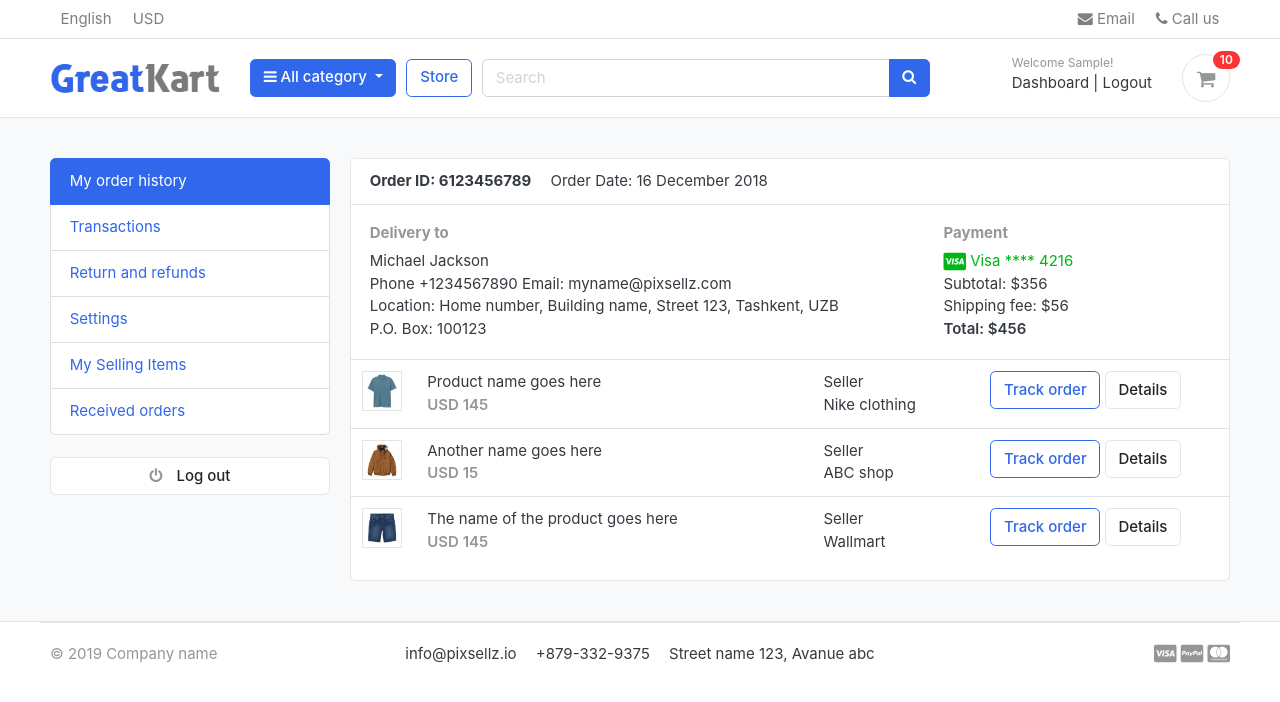
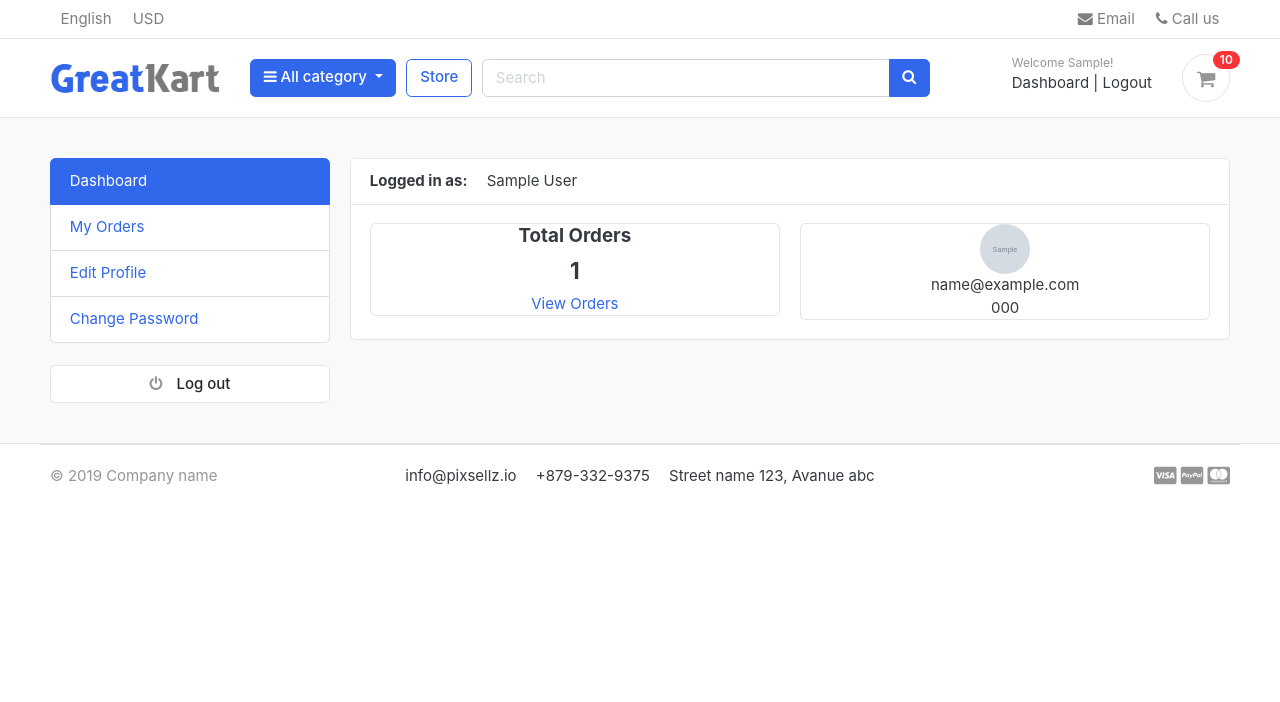
Before and after one commit to ArtemVdovyk/greatkart, a Django app: page /accounts/ in a window 1280 px wide. Shown: the top 702 px of the page. Run offline with Django 5.2, Linux system fonts and the light colour scheme; a user stored in the database is signed in; tables that the repository leaves empty hold one stand-in row (values such as "Sample post"); grey boxes marked "Sample" are stand-in pictures; some libraries are stand-ins or nearby versions; some web fonts are replaced.

Commit message:
Added my account functionalities

```diff
--- a/accounts/models.py
+++ b/accounts/models.py
@@ -70,3 +70,19 @@ class Account(AbstractBaseUser):
 
     def has_module_perms(self, add_label) -> bool:
         return True
+
+
+class UserProfile(models.Model):
+    user = models.OneToOneField(Account, on_delete=models.CASCADE)
+    profile_picture = models.ImageField(upload_to="userprofile/", blank=True)
+    address_line_1 = models.CharField(max_length=100, blank=True)
+    address_line_2 = models.CharField(max_length=100, blank=True)
+    country = models.CharField(max_length=50, blank=True)
+    state = models.CharField(max_length=50, blank=True)
+    city = models.CharField(max_length=50, blank=True)
+
+    def __str__(self) -> str:
+        return self.user.first_name
+
+    def full_address(self):
+        return f"{self.address_line_1} {self.address_line_2}"
--- a/accounts/urls.py
+++ b/accounts/urls.py
@@ -15,4 +15,9 @@ urlpatterns = [
          views.reset_password_validate,
          name="reset_password_validate"),
     path("reset_password/", views.reset_password, name="reset_password"),
+    path("my_orders/", views.my_orders, name="my_orders"),
+    path("edit_profile/", views.edit_profile, name="edit_profile"),
+    path("change_password/", views.change_password, name="change_password"),
+    path("order_detail/<int:order_id>/",
+         views.order_detail, name="order_detail"),
 ]
--- a/accounts/views.py
+++ b/accounts/views.py
@@ -1,4 +1,4 @@
-from django.shortcuts import render, redirect
+from django.shortcuts import render, redirect, get_object_or_404
 from django.contrib import auth, messages
 from django.contrib.auth.decorators import login_required
 from django.contrib.auth.tokens import default_token_generator
@@ -11,8 +11,9 @@ import requests
 
 from carts.models import Cart, CartItem
 from carts.views import _cart_id
-from .forms import RegistrationForm
-from .models import Account
+from orders.models import Order, OrderProduct
+from .forms import RegistrationForm, UserForm, UserProfileForm
+from .models import Account, UserProfile
 
 
 def register(request):
@@ -35,6 +36,11 @@ def register(request):
             )
             user.phone_number = phone_number
             user.save()
+
+            profile = UserProfile()
+            profile.user_id = user.id
+            profile.profile_picture = "default/default-user.png"
+            profile.save()
 
             current_site = get_current_site(request)
             mail_subject = "Please activate your account"
@@ -147,7 +153,17 @@ def activate(request, uidb64, token):
 
 @login_required(login_url="login")
 def dashboard(request):
-    return render(request, "accounts/dashboard.html")
+    orders = Order.objects.order_by("-created_at")\
+        .filter(user_id=request.user.id, is_ordered=True)
+    orders_count = orders.count()
+
+    user_profile = UserProfile.objects.get(user_id=request.user.id)
+
+    context = {
+        "orders_count": orders_count,
+        "user_profile": user_profile
+    }
+    return render(request, "accounts/dashboard.html", context=context)
 
 
 def forgot_password(request):
@@ -211,3 +227,83 @@ def reset_password(request):
             return redirect("reset_password")
     else:
         return render(request, "accounts/reset_password.html")
+
+
+@login_required(login_url="login")
+def my_orders(request):
+    orders = Order.objects.filter(user=request.user, is_ordered=True)\
+        .order_by("-created_at")
+    context = {
+        "orders": orders
+    }
+    return render(request, "accounts/my_orders.html", context=context)
+
+
+@login_required(login_url="login")
+def edit_profile(request):
+    user_profile = get_object_or_404(UserProfile, user=request.user)
+
+    if request.method == "POST":
+        user_form = UserForm(request.POST, instance=request.user)
+        profile_form = UserProfileForm(request.POST,
+                                       request.FILES,
+                                       instance=user_profile)
+        if user_form.is_valid() and profile_form.is_valid():
+            user_form.save()
+            profile_form.save()
+            messages.success(request, "Your profile has been updated.")
+            return redirect("edit_profile")
+    else:
+        user_form = UserForm(instance=request.user)
+        profile_form = UserProfileForm(instance=user_profile)
+    context = {
+        "user_form": user_form,
+        "profile_form": profile_form,
+        "user_profile": user_profile
+    }
+    return render(request, "accounts/edit_profile.html", context=context)
+
+
+@login_required(login_url="login")
+def change_password(request):
+    if request.method == "POST":
+        current_password = request.POST["current_password"]
+        new_password = request.POST["new_password"]
+        confirm_password = request.POST["confirm_password"]
+
+        user = Account.objects.get(username__exact=request.user.username)
+
+        if new_password == confirm_password:
+            success = user.check_password(current_password)
+            if success:
+                user.set_password(new_password)
+                user.save()
+                # auth.logout(request)
+                messages.success(request, "Password updated successfully.")
+                return redirect("change_password")
+            else:
+                messages.error(request, "Please enter valid current password")
+                return redirect("change_password")
+        else:
+            messages.error(request, "Password does not match!")
+            return redirect("change_password")
+
+    return render(request, "accounts/change_password.html")
+
+
+@login_required(login_url="login")
+def order_detail(request, order_id):
+    order_detail = OrderProduct.objects.filter(order__order_number=order_id)
+    order = Order.objects.get(order_number=order_id)
+
+    subtotal = 0
+    for item in order_detail:
+        subtotal += item.product_price * item.quantity
+
+    context = {
+
+        "order_detail": order_detail,
+        "order": order,
+        "subtotal": subtotal
+    }
+    return render(request, "accounts/order_detail.html", context=context)
--- a/orders/models.py
+++ b/orders/models.py
@@ -31,8 +31,8 @@ class Order(models.Model):
     last_name = models.CharField(max_length=50)
     phone = models.CharField(max_length=15)
     email = models.EmailField(max_length=50)
-    address_line_1 = models.CharField(max_length=50)
-    address_line_2 = models.CharField(max_length=50, blank=True)
+    address_line_1 = models.CharField(max_length=100)
+    address_line_2 = models.CharField(max_length=100, blank=True)
     country = models.CharField(max_length=50)
     state = models.CharField(max_length=50)
     city = models.CharField(max_length=50)
--- a/templates/accounts/dashboard.html
+++ b/templates/accounts/dashboard.html
@@ -6,86 +6,35 @@
 	{% include "includes/alerts.html" %}
 	<div class="container">
 		<div class="row">
-			<aside class="col-md-3">
-				<!--   SIDEBAR   -->
-				<ul class="list-group">
-					<a class="list-group-item active" href="#"> My order history </a>
-					<a class="list-group-item" href="#"> Transactions </a>
-					<a class="list-group-item" href="#"> Return and refunds </a>
-					<a class="list-group-item" href="#">Settings </a>
-					<a class="list-group-item" href="#"> My Selling Items </a>
-					<a class="list-group-item" href="#"> Received orders </a>
-				</ul>
-				<br>
-				<a class="btn btn-light btn-block" href="{% url 'logout' %}"> <i class="fa fa-power-off"></i> <span class="text">Log out</span> </a>
-				<!--   SIDEBAR .//END   -->
-			</aside>
+			{% include "includes/dashboard_sidebar.html" %}
 			<main class="col-md-9">
 				<article class="card">
 					<header class="card-header">
-						<strong class="d-inline-block mr-3">Order ID: 6123456789</strong>
-						<span>Order Date: 16 December 2018</span>
+						<strong class="d-inline-block mr-3">Logged in as:</strong>
+						<span>{{ user.full_name }}</span>
 					</header>
 					<div class="card-body">
 						<div class="row">
-							<div class="col-md-8">
-								<h6 class="text-muted">Delivery to</h6>
-								<p>Michael Jackson <br>
-								Phone +1234567890 Email: myname@pixsellz.com <br>
-								Location: Home number, Building name, Street 123,  Tashkent, UZB <br>
-								P.O. Box: 100123
-								</p>
+							<div class="col-md-6">
+								<div class="card" style="text-align:center;">
+									<div class="car-body">
+										<h5 class="cart-item">Total Orders</h5>
+										<h4>{{ orders_count }}</h4>
+										<a href="{% url 'my_orders' %}">View Orders</a>
+									</div>
+								</div>
 							</div>
-							<div class="col-md-4">
-								<h6 class="text-muted">Payment</h6>
-								<span class="text-success">
-									<i class="fab fa-lg fa-cc-visa"></i>
-									Visa  **** 4216
-								</span>
-								<p>Subtotal: $356 <br>
-									Shipping fee:  $56 <br>
-									<span class="b">Total:  $456 </span>
-								</p>
+							<div class="col-md-6">
+								<div class="card" style="text-align:center;">
+									<div class="car-body">
+										<img src="{{ user_profile.profile_picture.url }}" alt="User Profile Picture" width="50" height="50" style="border-radius:50%;">
+										<p class="mb-0">{{ user.email }}</p>
+										<p>{{ user.phone_number }}</p>
+									</div>
+								</div>
 							</div>
 						</div> <!-- row.// -->
 					</div> <!-- card-body .// -->
-					<div class="table-responsive">
-						<table class="table table-hover">
-							<tr>
-								<td width="65">
-									<img src="../images/items/1.jpg" class="img-xs border">
-								</td>
-								<td>
-									<p class="title mb-0">Product name goes here </p>
-									<var class="price text-muted">USD 145</var>
-								</td>
-								<td> Seller <br> Nike clothing </td>
-								<td width="250"> <a href="#" class="btn btn-outline-primary">Track order</a> <a href="#" class="btn btn-light"> Details </a> </td>
-							</tr>
-							<tr>
-								<td>
-									<img src="../images/items/2.jpg" class="img-xs border">
-								</td>
-								<td>
-									<p class="title mb-0">Another name goes here </p>
-									<var class="price text-muted">USD 15</var>
-								</td>
-								<td> Seller <br> ABC shop </td>
-								<td> <a href="#" class="btn btn-outline-primary">Track order</a> <a href="#" class="btn btn-light"> Details </a> </td>
-							</tr>
-							<tr>
-								<td>
-									<img src="../images/items/3.jpg" class="img-xs border">
-								</td>
-								<td>
-									<p class="title mb-0">The name of the product  goes here </p>
-									<var class="price text-muted">USD 145</var>
-								</td>
-								<td> Seller <br> Wallmart </td>
-								<td> <a href="#" class="btn btn-outline-primary">Track order</a> <a href="#" class="btn btn-light"> Details </a> </td>
-							</tr>
-						</table>
-					</div> <!-- table-responsive .end// -->
 				</article> <!-- order-group.// -->
 			</main>
 		</div> <!-- row.// -->
--- /dev/null
+++ b/templates/includes/dashboard_sidebar.html
@@ -0,0 +1,10 @@
+<aside class="col-md-3">
+    <ul class="list-group">
+        <a class="list-group-item {% if '/accounts/' == request.path %}active{% endif %}" href="{% url 'dashboard' %}">Dashboard</a>
+        <a class="list-group-item {% if '/my_orders/' in request.path %}active{% endif %}" href="{% url 'my_orders' %}">My Orders</a>
+        <a class="list-group-item {% if '/edit_profile/' in request.path %}active{% endif %}" href="{% url 'edit_profile' %}">Edit Profile</a>
+        <a class="list-group-item {% if '/change_password/' in request.path %}active{% endif %}" href="{% url 'change_password' %}">Change Password</a>
+    </ul>
+    <br>
+    <a class="btn btn-light btn-block" href="{% url 'logout' %}"> <i class="fa fa-power-off"></i> <span class="text">Log out</span> </a>
+</aside>
```
Also changed, not shown: accounts/admin.py (+14 -1 lines), accounts/forms.py (+30 -1 lines), templates/accounts/change_password.html (added, +42 -0 lines), templates/accounts/edit_profile.html (added, +75 -0 lines), templates/accounts/my_orders.html (added, +49 -0 lines), templates/accounts/order_detail.html (added, +106 -0 lines), accounts/migrations/0002_userprofile.py (added), orders/migrations/0004_alter_order_address_line_1_and_more.py (added).
